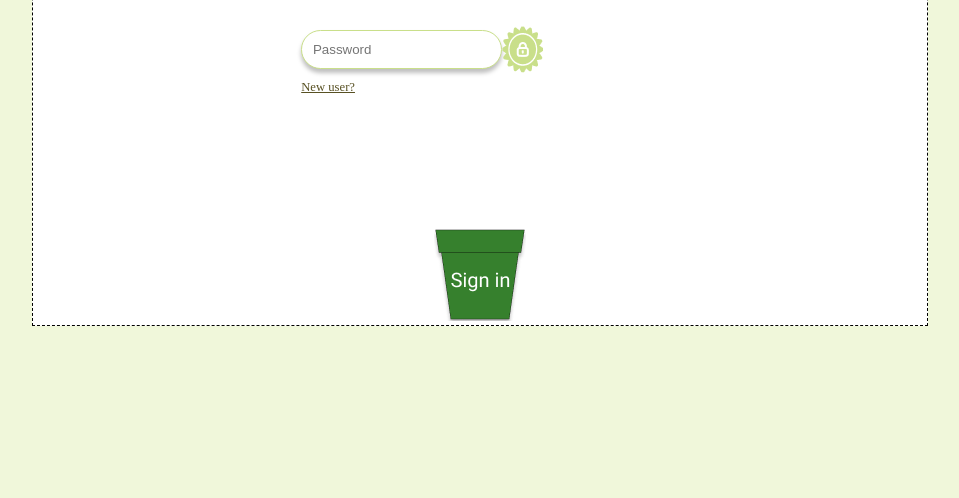
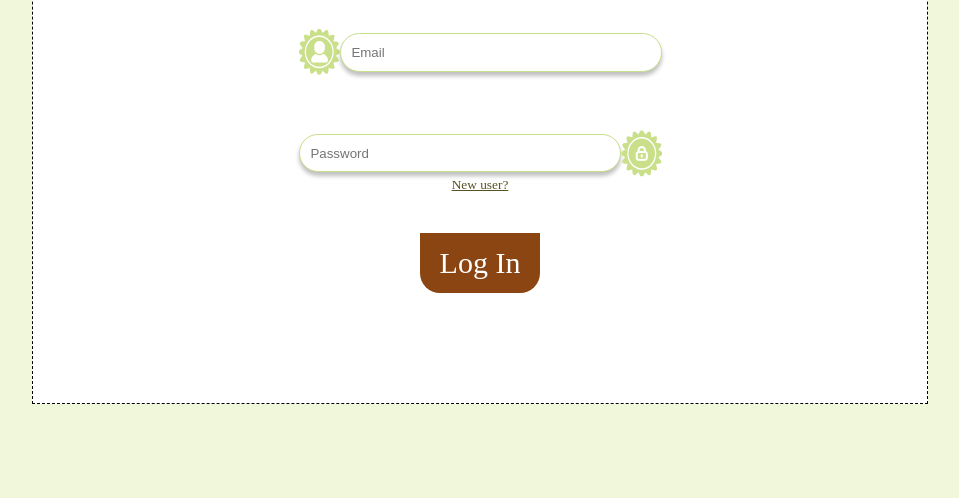
Before and after one commit to IsabelTudor/Actividad2_1Interfaces, a plain HTML site: page LogIn/index.html in a window 1280 px wide. Shown: the part 302-800 px from the top of the page, without its empty margins (160-1119 px from the left). Drawn offline with Linux system fonts and the light colour scheme.

Commit message:
update corregido

```diff
--- a/Add/add_style.css
+++ b/Add/add_style.css
@@ -20,7 +20,7 @@ header{
     margin-bottom: 3%;
     padding: 1%;
 }
-#Isabel{
+#username{
     border-radius: 16%;
     background: #FFF;
     box-shadow: 0px 4px 4px 0px rgba(0, 0, 0, 0.25);
@@ -69,7 +69,6 @@ input{
     padding: 5%;
 }
 input::placeholder{
-    text-align: center;
     color: rgba(0, 0, 0, 0.25);
     font-family: Roboto;
     font-size: 2em;
@@ -104,7 +103,7 @@ input:hover{border: 1px solid brown;}
         flex-direction: row;
     }
     header{
-        padding: 1%;
+        height: 5vh;
         align-content: center;
     }
     header section{
--- a/LogIn/index.html
+++ b/LogIn/index.html
@@ -22,22 +22,25 @@
             </svg>
         </div>
         <div id="contenido">
+          <form >
             <div id="Email">
                 <img src="./images/Capa_1.png" alt="flor user">
                 <input class="email" type="text" placeholder="Email">
             </div>
-
             <div id="Password">
                  <input class="pass" type="password" placeholder="Password"  pattern="^(?=.*[a-z])(?=.*[A-Z])(?=.*\d).{8,}$"
                 title="La contraseña debe contener al menos 8 caracteres, una letra mayúscula, una letra minúscula y un número."
                 required>
             <img src="./images/Capa_2.png"  alt="flor password">
             </div>
+
             <sub><a href="../SignUp/index.html">New user?</a></sub>
+            <input type="submit" id="maceta-btn" value="Log In">
+          </form>
+
         </div>
-         <div id="SignIn">
-            <a href="../Visualizacion/index.html"><img src="./images/GroupSignIn.png" alt="maceta"></a>
+
     </div>
-    </div>
+
 </body>
 </html>
--- a/LogIn/login_style.css
+++ b/LogIn/login_style.css
@@ -13,20 +13,33 @@ body>div{
     justify-content: center;
     background-color:white;
     border: 1px dashed black;
-    margin: 15% 7%;
+    margin: 10% 7%;
+    height: 80vh;
 }
 #titulo{
     display: flex;
     flex-direction: row;
     color: #36802D;
     font-family: 'Yeseva One';
-    font-size: 2em;
+    font-size: 3em;
+    margin-bottom: 5%;
     align-items: baseline;
-    margin-bottom: 10%;
+
 }
 #contenido{
-    margin-bottom: 15%;
-    width:40%;
+    justify-content: center;
+    width: auto;
+}
+form{
+    display: flex;
+    flex-direction: column;
+    align-items: center;
+}
+input[type="submit"]{
+   color: white;
+   font-family: 'Source Serif Pro';
+   font-size: 30px;
+   margin-top: 40px;
 }
 #Email{
     display: flex;
@@ -37,11 +50,13 @@ body>div{
  #Password{
     display: flex;
     flex-direction: row;
-    align-items:center;}
+    align-items:center;
+}
 
 .email, .pass{
     border-radius: 100px;
     padding: 3%;
+    width: 25vw;
     border: 1px solid #C9DF8A;
     background: #FFF;
     box-shadow: 0px 4px 4px 0px rgba(0, 0, 0, 0.25);
@@ -50,10 +65,19 @@ body>div{
 a{
     color: #585123;
     font-family: 'Source Serif Pro';
-    font-size: 95%;
+    font-size: 1em;
     font-weight: 400;
     cursor: pointer;
 }
+ #maceta-btn {
+    width: 120px;
+    height: 60px;
+    background-color: #8B4513;
+    border: none;
+    border-radius: 0 0 20px 20px;
+    position: relative;
+    overflow: hidden;
+  }
 
 @media screen  and (min-width:900px){
     body>div{
--- a/SignUp/signup_style.css
+++ b/SignUp/signup_style.css
@@ -13,6 +13,7 @@ body>img{
     flex-direction: column;
     align-items: center;
     justify-content: center;
+    text-align: center;
 }
 h1{
     color: #36802D;
@@ -31,9 +32,13 @@ input::placeholder{
     font-style: normal;
     font-weight: 400;
     line-height: normal;
+
 }
 input:hover{
     border: 1px solid brown;
+}
+input:hover::placeholder{
+    color: black;
 }
 div input{
     border-radius: 100px;
@@ -43,22 +48,34 @@ div input{
     box-shadow: 0px 4px 4px 0px rgba(0, 0, 0, 0.25);
     gap:15%;
     margin-left: 5%;
+    width: 40vw;
 }
-.contenido>div{
+form>div{
     justify-content: center;
-    width: 70%;
     display: flex;
     flex-direction: row;
     align-items:center;
     margin-bottom: 7%;
 
 }
-.groupIn{
-    justify-content: center;
-    margin-top: 8%;
-    margin-bottom: 1%;
-    align-items: flex-end;
-}
+#maceta-btn {
+    width: 120px;
+    height: 60px;
+    background-color: #8B4513;
+    border: none;
+    border-radius: 0 0 20px 20px;
+    position: relative;
+    overflow: hidden;
+    align-items: center;
+  }
+  input[type="submit"]{
+    color: white;
+    font-family: 'Source Serif Pro';
+    font-size: 30px;
+    margin-top: 40px;
+ }
+
+
 @media screen  and (min-width:1000px){
     body{
         display: grid;
@@ -73,13 +90,10 @@ div input{
     .contenido:nth-child(n){
         margin-bottom: 4%;
     }
-    .groupIn{
-        margin-top: 8%;
 
-    }
     body>img{
         grid-area: plant;
-        height: 100%;
+        height: 100vh;
         object-fit: cover;
     }
     h1{
@@ -88,6 +102,7 @@ div input{
     }
     div input{
         padding: 2%;
+        width: 25vw;
     }
     img.flor{
         width: 10%;
```
Also changed, not shown: Add/index.html (+1 -2 lines), SignUp/index.html (+4 -1 lines), Visualizacion/visualizacion_style.css (+6 -5 lines). Lines whose indentation alone changed are shown as unchanged.
